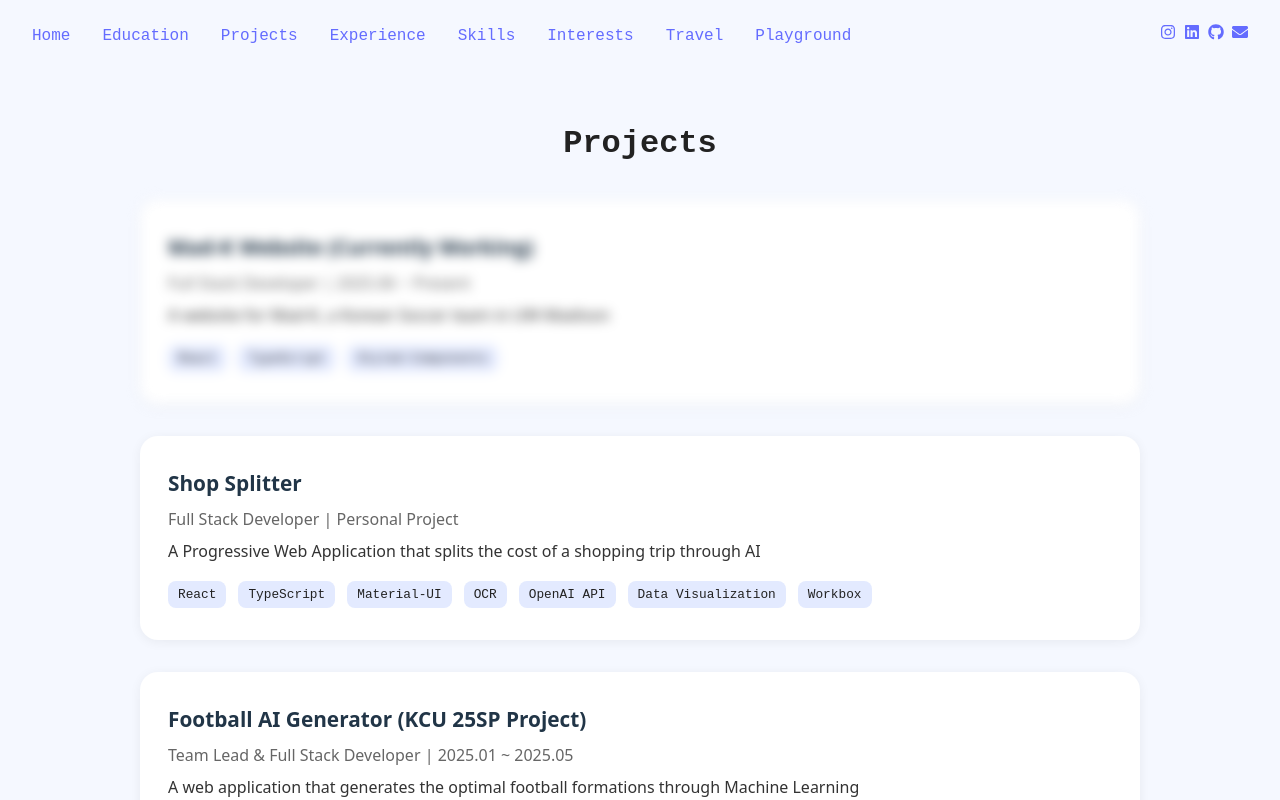
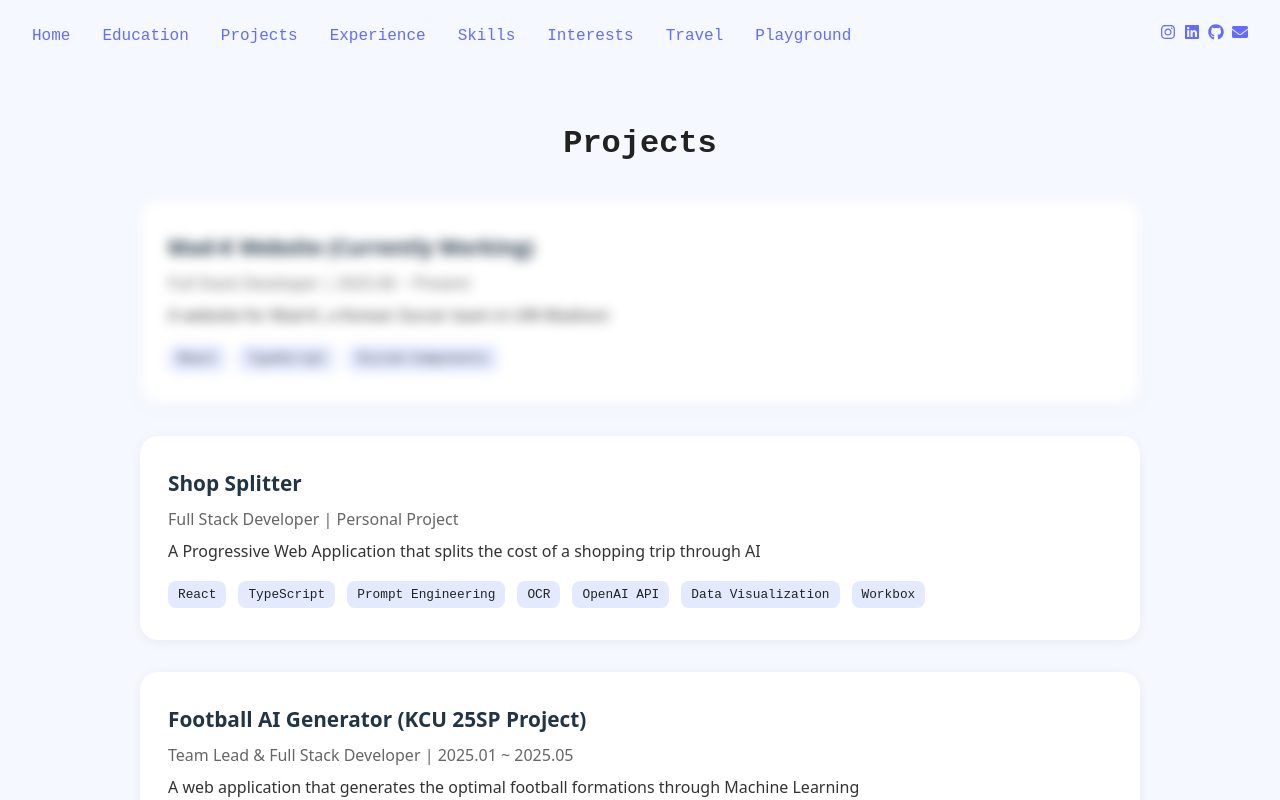
Before and after one commit to HelloPyunny/HelloPyunny, a React (Vite) app: page /projects in a window 1280 px wide. Shown: the top 800 px of the page. Built offline with nearby package versions, Linux system fonts and the light colour scheme.

Commit message:
Modified stacks

```diff
--- a/src/pages/Projects.jsx
+++ b/src/pages/Projects.jsx
@@ -193,7 +193,7 @@ const projects = [
             "</ul>",
     link: "https://shop-splitter.vercel.app/",
     //image: "/assets/project2.png",
-    stacks: ["React", "TypeScript", "Material-UI", "OCR","OpenAI API", "Data Visualization", "Workbox"],
+    stacks: ["React", "TypeScript", "Prompt Engineering", "OCR","OpenAI API", "Data Visualization", "Workbox"],
   },
   {
     name: "Football AI Generator (KCU 25SP Project)",
```
